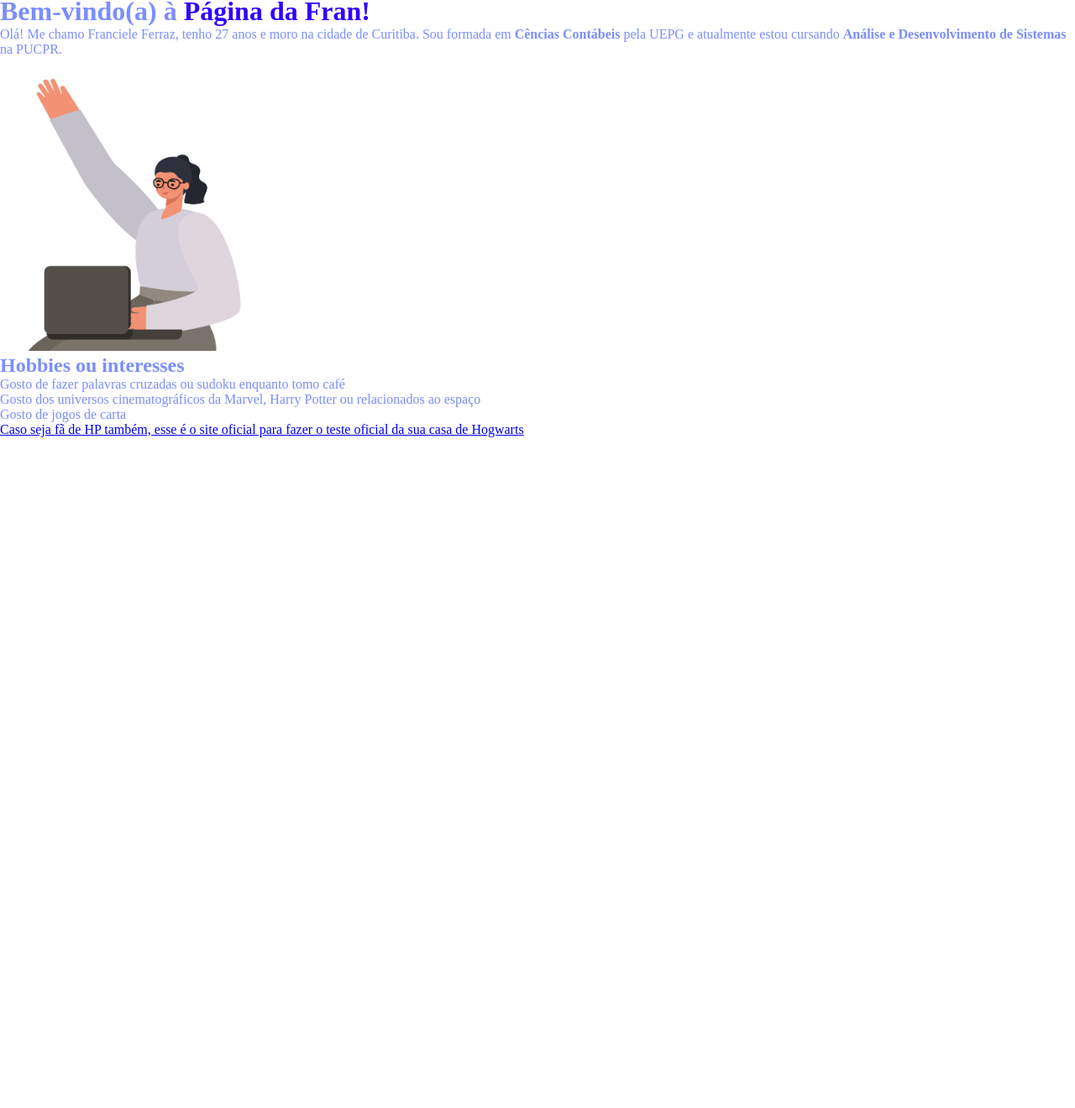
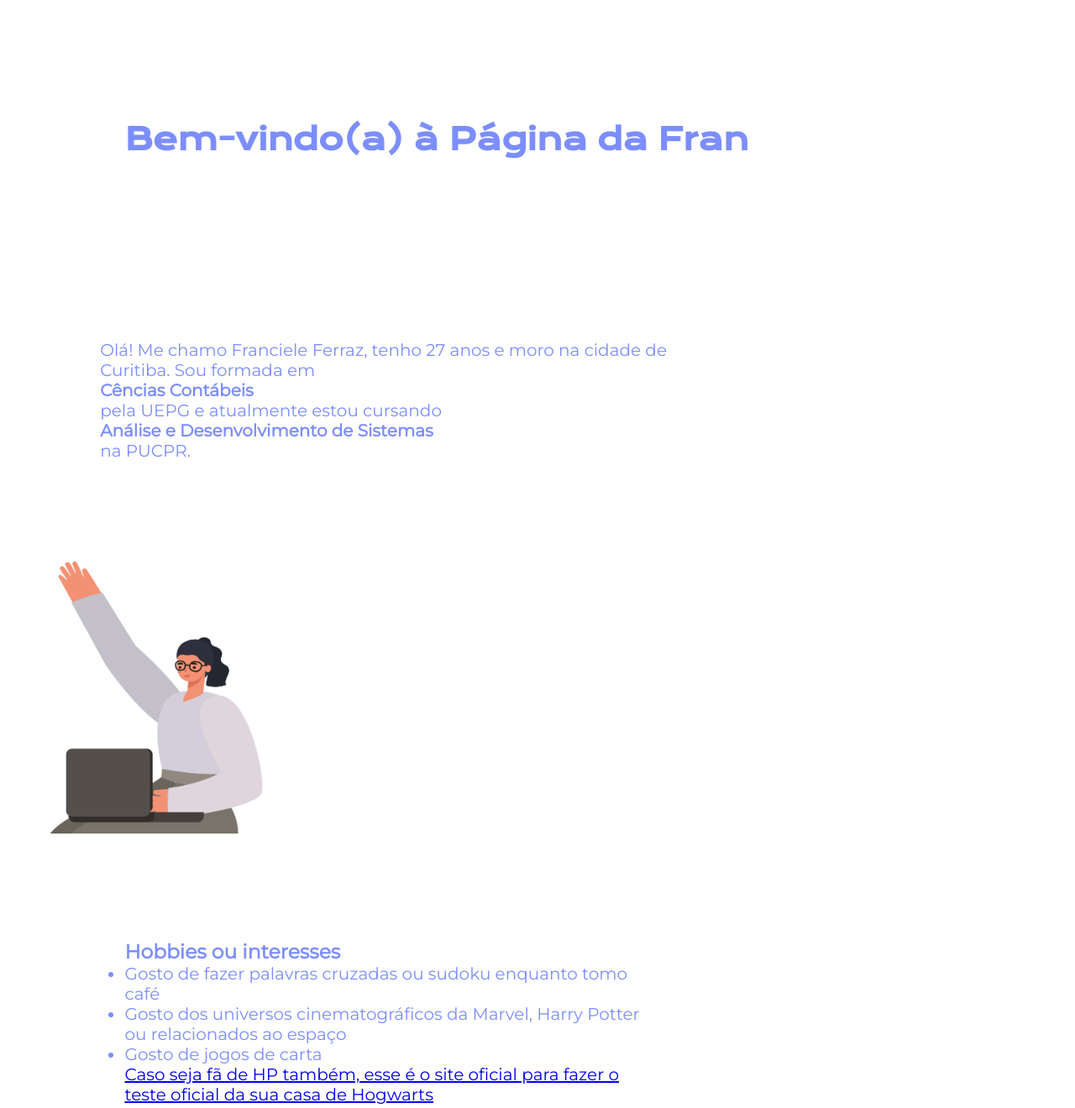
Before and after one commit to francieleferraz/html-css, a plain HTML site: page index.html in a window 1280 px wide. Shown: the part 5-1325 px from the top of the page at 84% size. Before the commit the page ends 800 px from the top, so only its background shows below. Drawn offline with nearby package versions, Linux system fonts and the light colour scheme.

Commit message:
Feat: Atualizações no arquivo html e css

```diff
--- a/index.html
+++ b/index.html
@@ -7,16 +7,29 @@
     <link rel="stylesheet" href="style.css">
 </head>
 <body>
-    <h1>Bem-vindo(a) à <strong class="titulo-destaque">Página da Fran!</strong></h1>
-    <p>Olá! Me chamo Franciele Ferraz, tenho 27 anos e moro na cidade de Curitiba. Sou formada em <strong class="cursos-destaque">Cências Contábeis</strong> pela
-        UEPG e atualmente estou cursando <strong class="cursos-destaque">Análise e Desenvolvimento de Sistemas</strong> na PUCPR.</p>
-    <img src="img.jpg" width="320" height="350" alt="Foto da Franciele trabalhando">
-    <h2>Hobbies ou interesses</h2>
+    <header></header>
+    <main class="apresentacao">
+
+        <h1 class="apresentacao__titulo">Bem-vindo(a) à Página da Fran</h1>
+
+        <section>
+
+            <p class="apresentacao__conteudo">Olá! Me chamo Franciele Ferraz, tenho 27 anos e moro na cidade de Curitiba. Sou formada em <strong>Cências
+            Contábeis</strong> pela UEPG e atualmente estou cursando <strong>Análise e Desenvolvimento de
+            Sistemas</strong> na PUCPR.</p>
+            <img class="apresentacao__imagem" src="img.jpg" width="320" height="350" alt="Foto da Franciele trabalhando">
+        </section>
+        <section class="apresentacao__extras">
+            <h3>Hobbies ou interesses</h3>
             <ul>
                 <li>Gosto de fazer palavras cruzadas ou sudoku enquanto tomo café</li>
                 <li>Gosto dos universos cinematográficos da Marvel, Harry Potter ou relacionados ao espaço</li>
                 <li>Gosto de jogos de carta</li>
             </ul>
             <a href="https://www.wizardingworld.com/">Caso seja fã de HP também, esse é o site oficial para fazer o teste oficial da sua casa de Hogwarts</a>
+        </section>
+    </main>
+    <footer></footer>
 </body>
 </html>
+<!--comentario em html-->
--- a/style.css
+++ b/style.css
@@ -1,3 +1,5 @@
+@import url('https://fonts.googleapis.com/css2?family=Krona+One&display=swap');
+@import url('https://fonts.googleapis.com/css2?family=Krona+One&family=Montserrat&display=swap');
 * {
     margin: 0;
     padding: 0;
@@ -9,8 +11,59 @@ body {
     box-sizing: border-box;
     background-color: white;
     color: #7C8EFC;
+
 }
 
 .titulo-destaque {
     color: #2F00FF;
 }
+
+.apresentacao {
+    display: flex;
+    margin: 2%;
+    /* flex-direction: column; */
+
+
+    justify-content: space-between;
+    flex-wrap: wrap;
+
+
+}
+
+.apresentacao__titulo{
+    display: flex;
+    margin: 10%;
+    align-self: flex-start;       /*vertical*/
+    justify-content: center;         /*horizontal*/
+    flex-wrap: nowrap;
+    font-size: 36px;
+    font-family: "Krona One", sans-serif;
+
+
+
+}
+
+.apresentacao__conteudo{
+    display: flex;
+    margin: 10%;
+    flex-direction: column;
+    justify-content: space-between;
+    align-self: flex-start;
+    align-content: space-around;
+    font-size: 20px;
+    font-family: "Montserrat", sans-serif;
+}
+
+.apresentacao__extras{
+    display: flex;
+    margin: 10%;
+    flex-direction: column;
+    font-size: 20px;
+    justify-content: flex-end;
+    width: 615px;
+    font-family: "Montserrat", sans-serif;
+}
+
+.apresentacao__imagem {
+    order: 3;
+}
```
Lines whose indentation alone changed are shown as unchanged.
